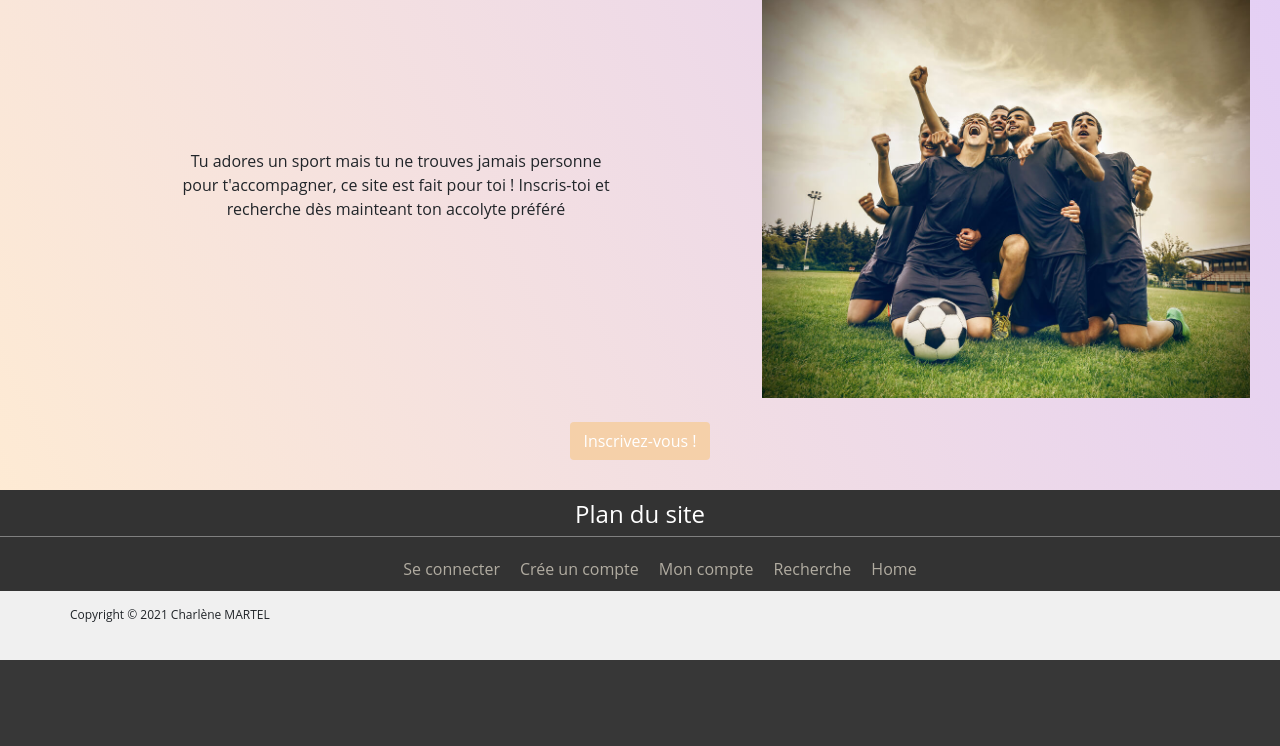
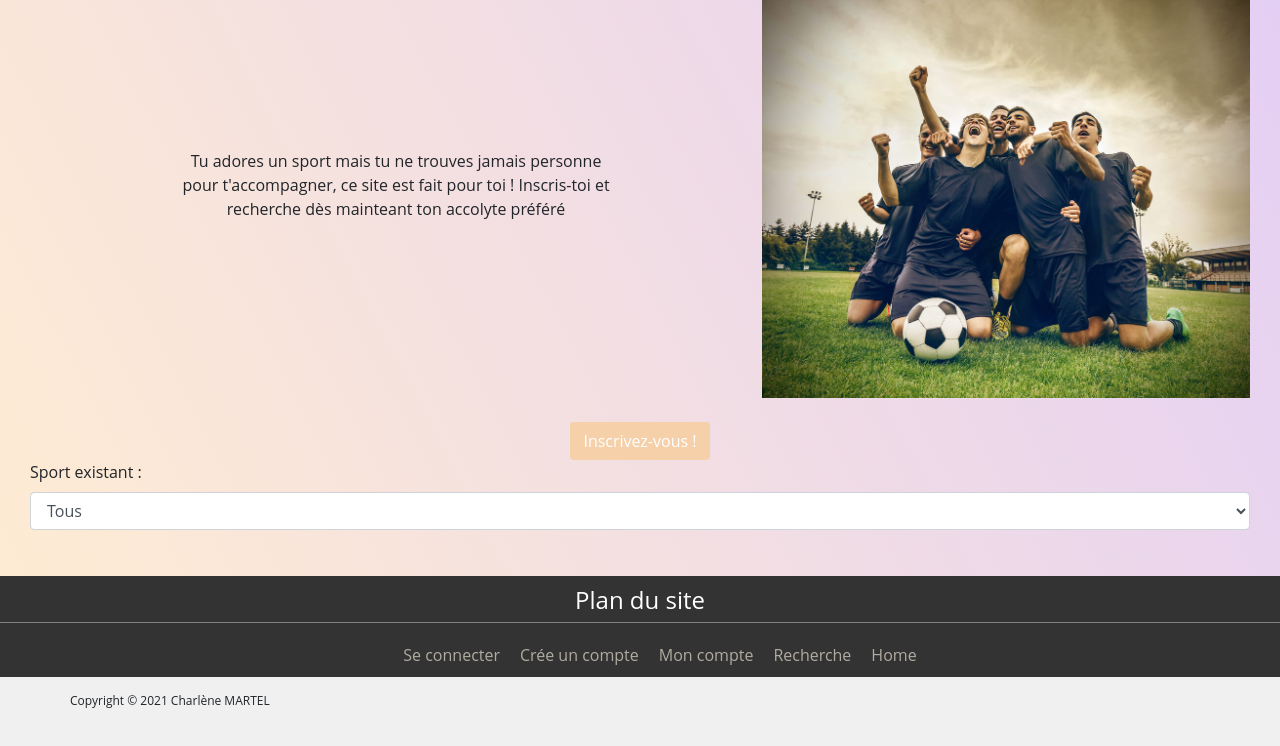
Before and after one commit to CharleneMartel/SiteDerencontre, a PHP site: page /Index.php in a window 1280 px wide. Shown: the part 147-893 px from the top of the page. Before the commit the page ends 807 px from the top, so only its background shows below. Run offline with PHP 8.4, Linux system fonts and the light colour scheme; tables that the repository leaves empty or names only in its code hold one stand-in row (values such as "Sample post").

Commit message:
Update Index.php

```diff
--- a/Index.php
+++ b/Index.php
@@ -19,6 +19,18 @@
     echo "<a class=\"bouton btn\" href=\"Page_ajout.php\" role=\"button\">Inscrivez-vous !</a>";
     ?>
   </div>
+  <div class="form-group">
+    <label for="sport">Sport existant :</label>
+    <select class="form-control col-12" name="sport">
+      <option value="">Tous</option>
+      <?php
+      $sql = "SELECT `nom` from sports;";
+      foreach ($db->query($sql) as $ligne) {
+        echo "<option value=" . $ligne['nom'] . ">" . str_replace("_", " ", $ligne['nom']) . "</option>";
+      }
+      ?>
+    </select>
+  </div>
 </div>
 </div>
 
```
